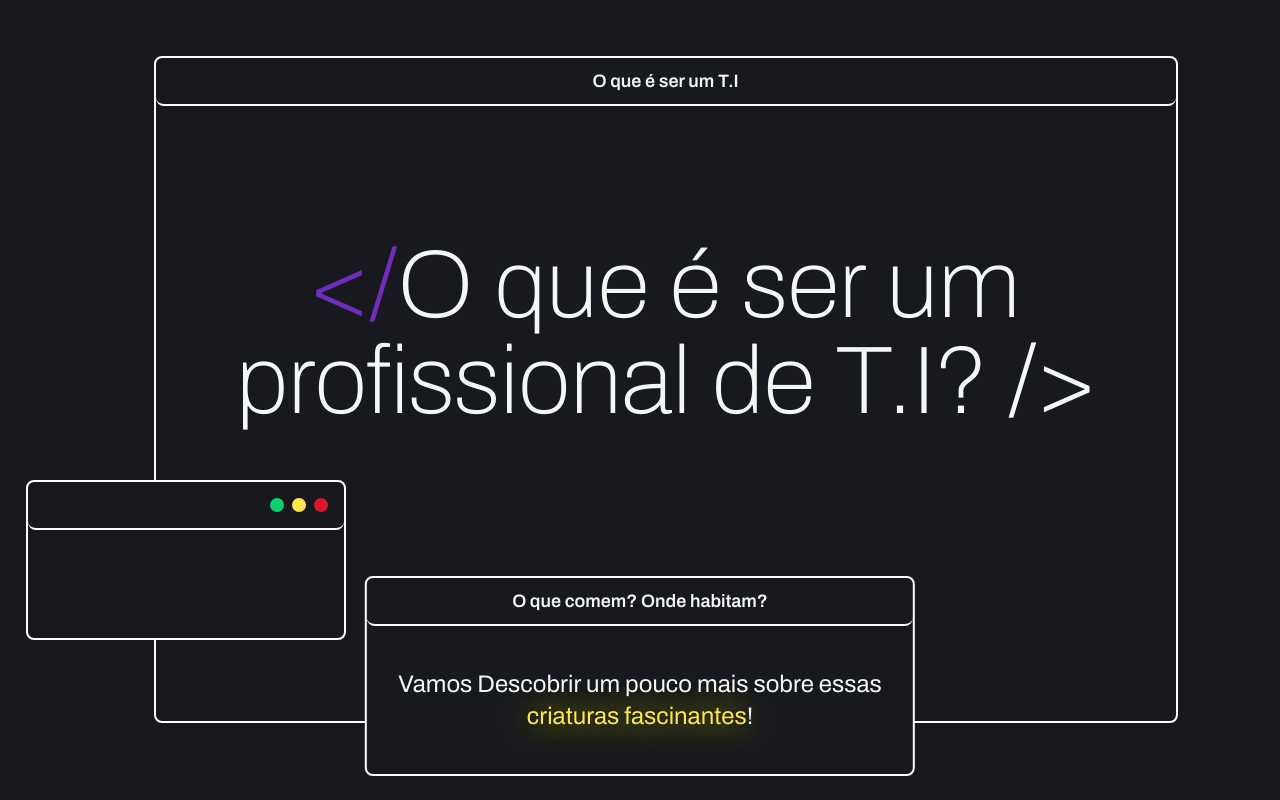
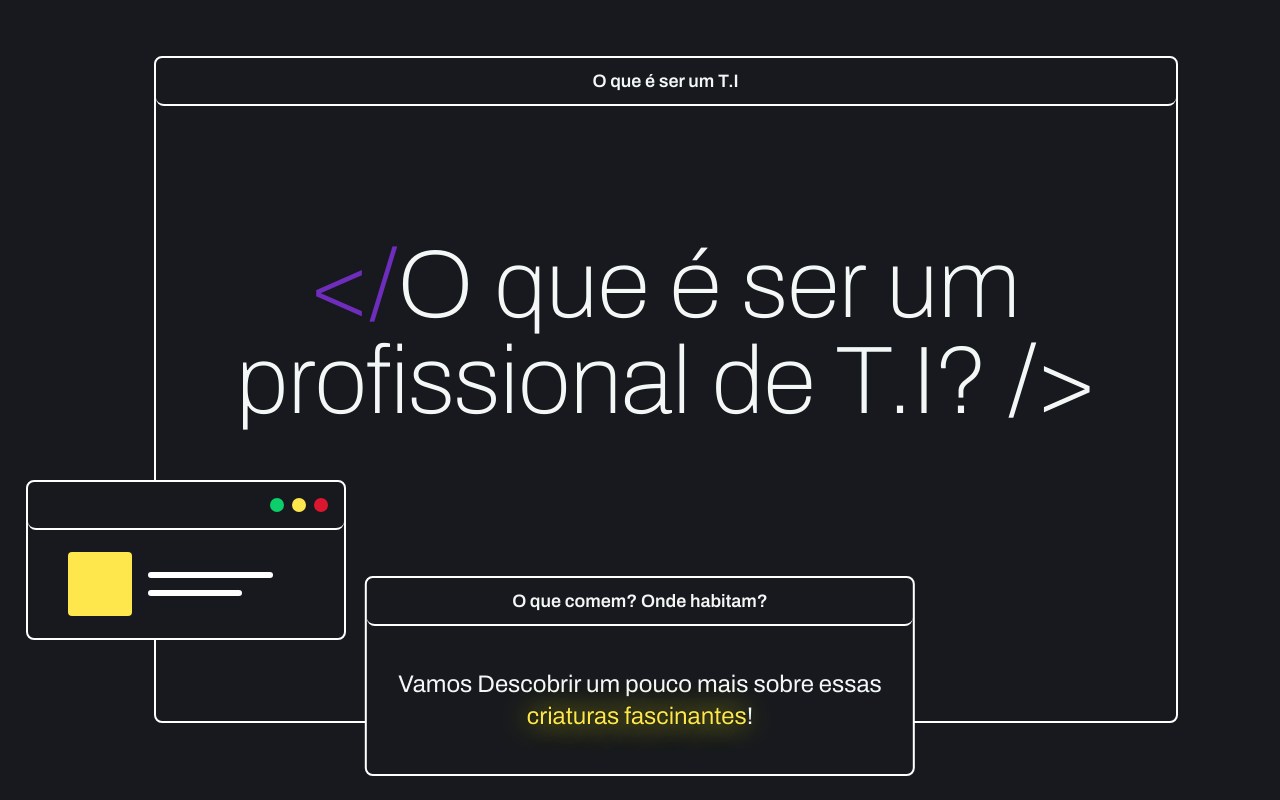
Before and after one commit to renanrod4/o_que_e_ser_ti, a Next.js app: page / in a window 1280 px wide. Built offline with nearby package versions, Linux system fonts and the light colour scheme.

Commit message:
section 1 done
Initial page is completely done

```diff
--- a/src/app/layout.tsx
+++ b/src/app/layout.tsx
@@ -1,5 +1,11 @@
 import type { Metadata } from "next";
 import "./layout.css";
+import { Archivo } from "next/font/google";
+
+const archivo = Archivo({
+  weight: ['100', '200', '300', '400', '500', '600', '700', '800',],
+  subsets: ['latin'],
+})
 
 export const metadata: Metadata = {
   title: "Ser um TI",
@@ -13,7 +19,7 @@ export default function RootLayout({
 }>) {
   return (
     <html lang="pt-br">
-      <body>
+      <body className={archivo.className}>
         {children}
       </body>
     </html>
--- a/src/app/page.css
+++ b/src/app/page.css
@@ -1,8 +1,8 @@
 main {
   @apply w-full
     h-full;
-  div{
-    @apply rounded-lg
+  div {
+    @apply rounded-lg;
   }
   #mainWindow {
     @apply bg-background
@@ -15,16 +15,14 @@ main {
       border-2
       text-center
       flex
-      flex-col
-      ;
+      flex-col;
 
-      .content{
-        @apply flex-1;
-        #mainContent{
-          @apply text-8xl font-thin items-center justify-center w-full h-full flex p-20 -translate-y-20;
-
-        }
+    .content {
+      @apply flex-1;
+      #mainContent {
+        @apply text-8xl font-thin items-center justify-center w-full h-full flex p-20 -translate-y-20;
       }
+    }
   }
   #bottomWindow {
     @apply bg-background
@@ -39,14 +37,15 @@ main {
       flex
       flex-col
       text-2xl
-      text-center;
-      .content{
-        @apply flex-1
+      text-center
+      ;
+    .content {
+      @apply flex-1
         flex
         px-4
-
-        items-center;
-      }
+        items-center
+        justify-center;
+    }
   }
   #leftWindow {
     @apply bg-background
@@ -56,13 +55,30 @@ main {
       bottom-[20%]
       left-[2%]
     border-white
-      border-2;
+      border-2
+      flex
+      flex-col
+      ;
+    .content{
+      @apply flex-1 flex justify-center items-center px-10;
+
+    }
+    #lines{
+      @apply flex-1 pl-4;
+      .line1{
+        @apply bg-white h-1.5 w-4/5 my-3;
+      }
+      .line2{
+        @apply bg-white h-1.5 w-3/5 my-3;
+      }
+    }
+    #ylwrect{
+      @apply bg-yellow rounded aspect-square h-3/5;
+    }
     .topbar {
       @apply justify-end
         px-3;
     }
-
-
   }
   .topbar {
     @apply w-full
@@ -74,10 +90,10 @@ main {
     justify-center
     font-semibold
     text-lg;
-    .title{
+    .title {
       @apply w-[90%] text-center;
     }
-    .buttons{
+    .buttons {
       @apply flex;
     }
     #green {
@@ -96,23 +112,22 @@ main {
         rounded-full;
     }
   }
-
 }
-.purple{
+.purple {
   @apply text-purple;
 }
-.red{
+.red {
   @apply text-red;
 }
-.green{
+.green {
   @apply text-green;
 }
-.blue{
+.blue {
   @apply text-blue;
 }
-.yellow{
+.yellow {
   @apply text-yellow;
 }
-.yellow-glow{
-  @apply  text-shadow-yellow;
+.yellow-glow {
+  @apply text-shadow-yellow;
 }
--- a/src/app/page.tsx
+++ b/src/app/page.tsx
@@ -1,14 +1,10 @@
-import { Archivo } from "next/font/google";
 import './page.css'
 import { Window } from './components/windows/page';
-const archivo = Archivo({
-  weight: ['100', '200', '300', '400', '500', '600', '700', '800',],
-  subsets: ['latin'],
-})
+
 
 export default function Home() {
   return (
-    <main className={archivo.className}>
+    <main>
       <section>
         <Window title="O que é ser um T.I" id="mainWindow" buttons={false}>
           <div id="mainContent">
@@ -26,7 +22,11 @@ export default function Home() {
         </Window>
 
         <Window id="leftWindow" buttons={true}>
-
+          <div id="ylwrect"></div>
+          <div id="lines">
+            <div className="line1"></div>
+            <div className="line2"></div>
+          </div>
         </Window>
       </section>
     </main>
--- a/tailwind.config.ts
+++ b/tailwind.config.ts
@@ -28,7 +28,7 @@ export default {
     function ({ addUtilities }) {
       addUtilities({
         '.text-shadow-yellow': {
-          textShadow: '0 0 10px rgba(0, 0, 0, 0.5), 0 0 30px yellow',
+          textShadow: '0 0 1px rgba(0, 0, 0, 1), 0 0 30px yellow',
         },
       });
     },
```
